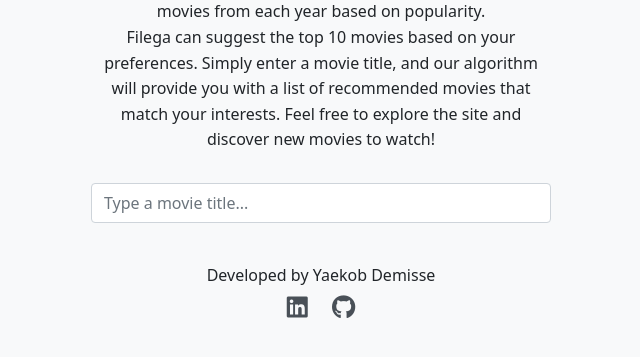
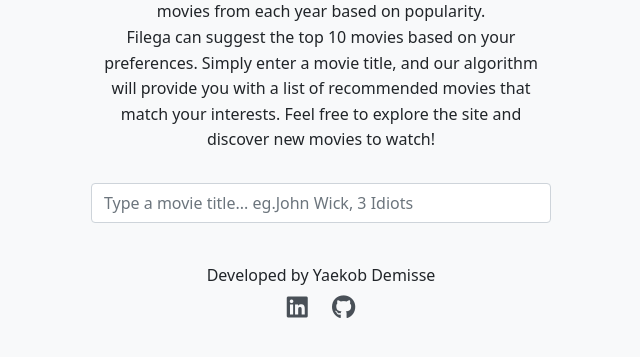
Before and after one commit to Jamescog/Filega, a Flask app: page / in a window 1280 px wide. Shown: the part 227-584 px from the top of the page, without its empty margins (319-959 px from the left). Run offline with Flask 2, Linux system fonts and the light colour scheme; parts of the project's set-up code (start-up, migrations or seed data) failed here and were passed over; some libraries are stand-ins or nearby versions.

Commit message:
Update index.html

```diff
--- a/templates/index.html
+++ b/templates/index.html
@@ -87,7 +87,7 @@
           type="text"
           id="movie-input"
           class="form-control"
-          placeholder="Type a movie title..."
+          placeholder="Type a movie title... eg.John Wick, 3 Idiots"
         />
       </div>
       <div id="suggestion-box"></div>
```
